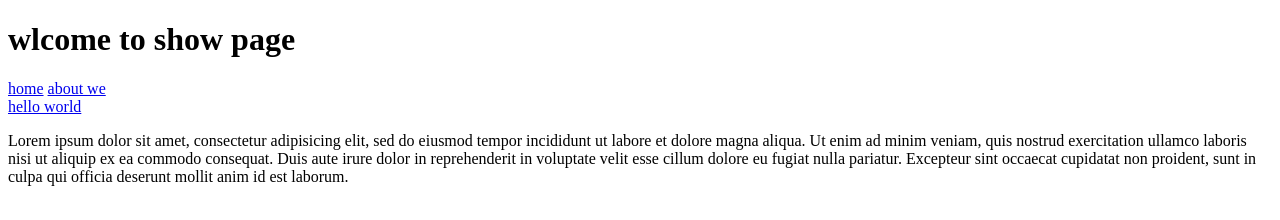
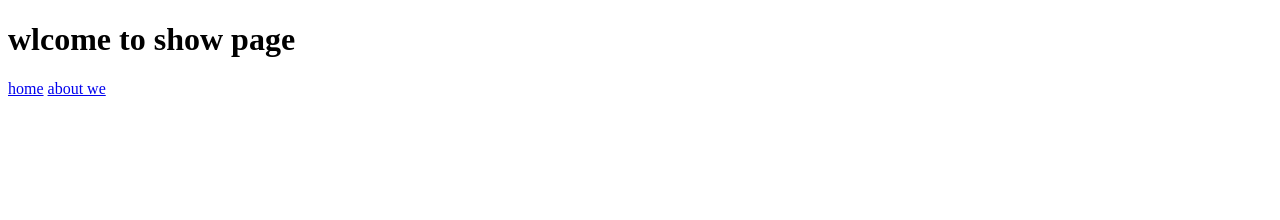
Before and after one commit to alihamidreza/project, a plain HTML site: page show.html in a window 1280 px wide. Drawn offline with Linux system fonts and the light colour scheme.

Commit message:
Update show.html

```diff
--- a/show.html
+++ b/show.html
@@ -11,12 +11,5 @@
 			<a href="#">about we</a>
 		</nav>
 	</header>
-	<a href="#">hello world</a>
-	<p>Lorem ipsum dolor sit amet, consectetur adipisicing elit, sed do eiusmod
-	tempor incididunt ut labore et dolore magna aliqua. Ut enim ad minim veniam,
-	quis nostrud exercitation ullamco laboris nisi ut aliquip ex ea commodo
-	consequat. Duis aute irure dolor in reprehenderit in voluptate velit esse
-	cillum dolore eu fugiat nulla pariatur. Excepteur sint occaecat cupidatat non
-	proident, sunt in culpa qui officia deserunt mollit anim id est laborum.</p>
 </body>
 </html>
```
